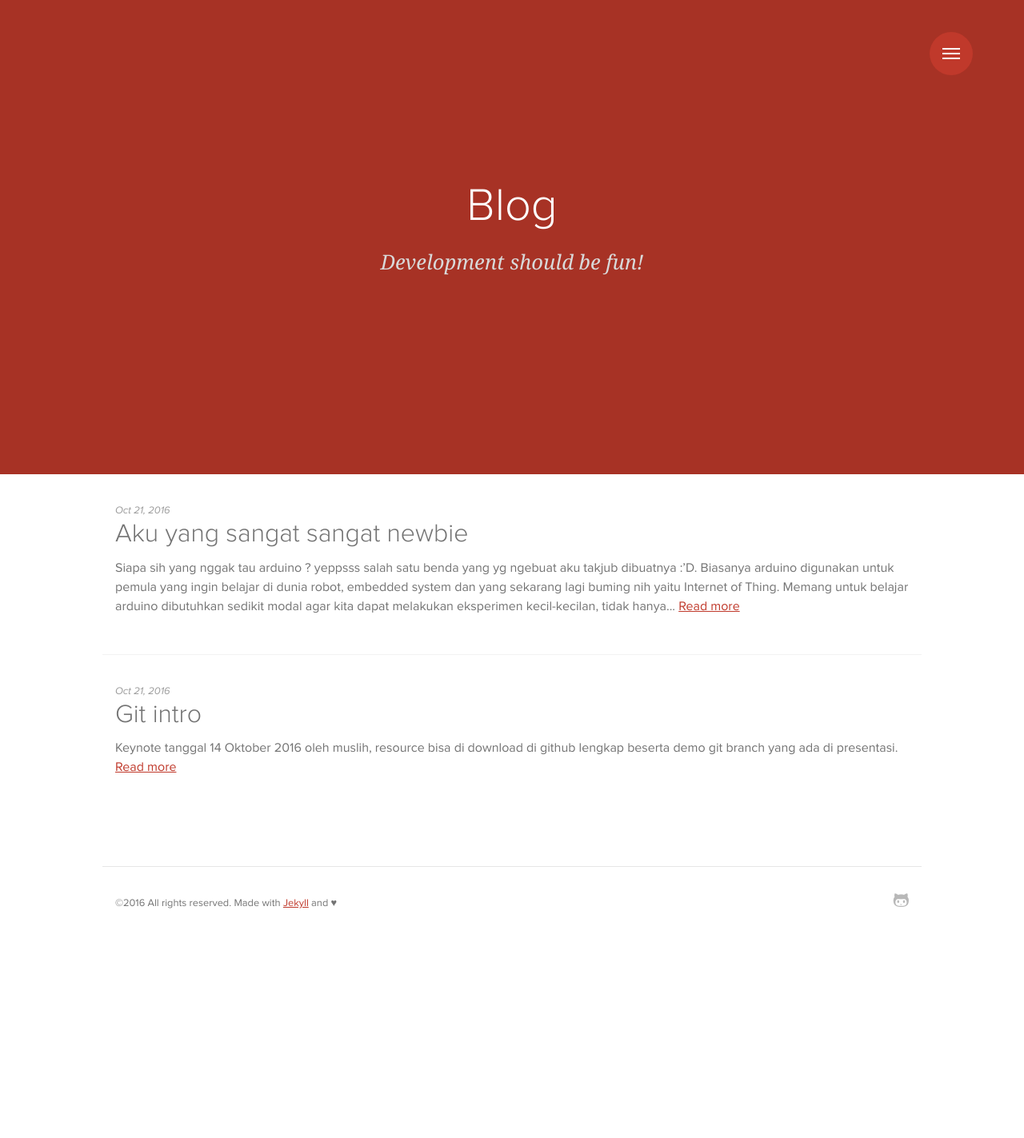
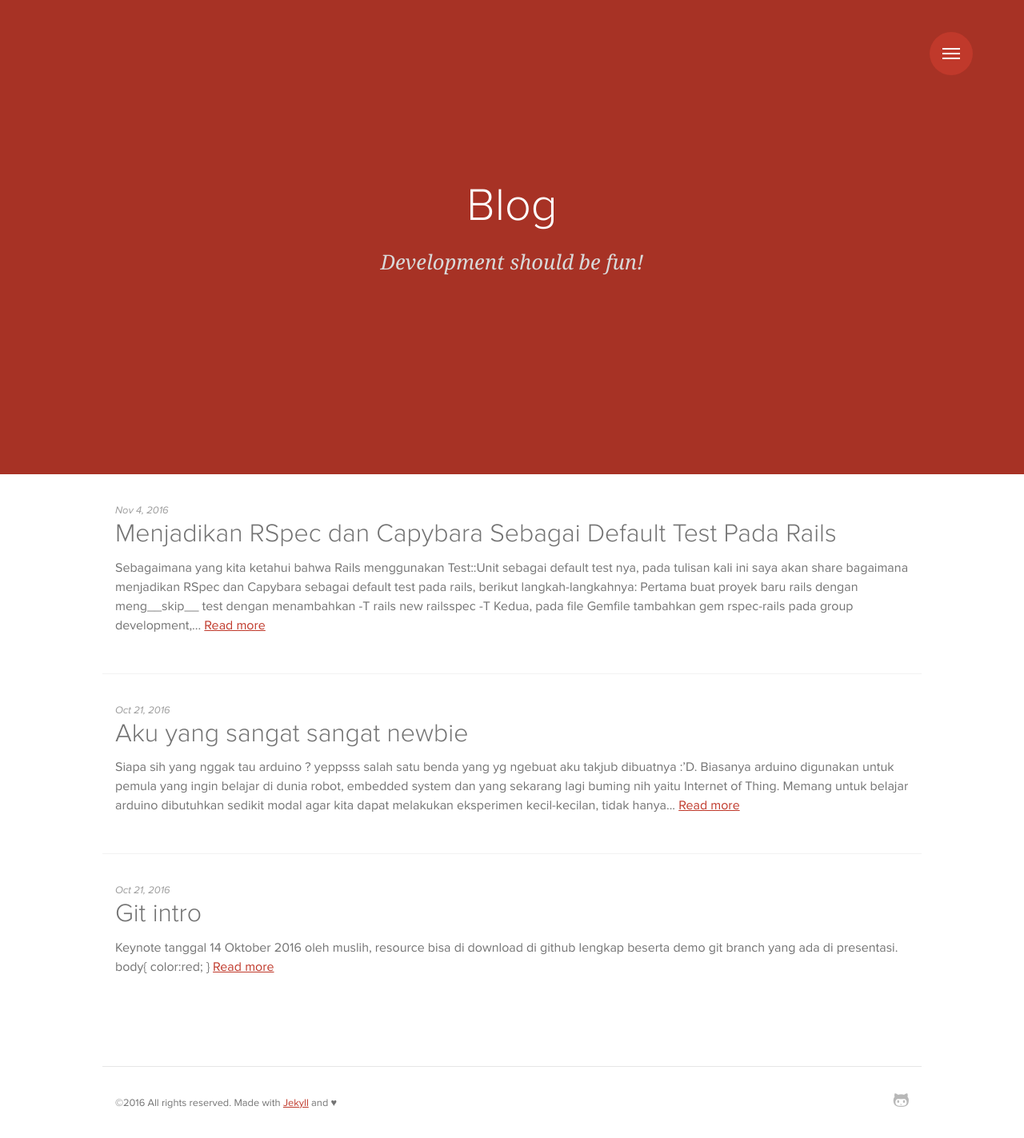
Before and after one commit to umbjm/umbjm.github.io, a Jekyll site: the page built from blog/index.html, in a window 1280 px wide. Shown: the whole page at 80% size. Built offline with Jekyll 4.4.1, drawn with Linux system fonts in a browser that asks for light colours; some web fonts are replaced.

Commit message:
Add new post from muslih

````diff
--- a/_posts/2016-10-21-git-intro.markdown
+++ b/_posts/2016-10-21-git-intro.markdown
@@ -9,3 +9,9 @@ categories:
 Keynote tanggal 14 Oktober 2016 oleh [muslih](http://muslih.me), resource bisa di download di [github](https://github.com/umbjm/keynotes/tree/master/14-10-2016-git-intro-muslih) lengkap beserta demo git branch yang ada di presentasi.
 
 <script async class="speakerdeck-embed" data-id="61b323a605564e198b48a33c6807d88a" data-ratio="1.33333333333333" src="//speakerdeck.com/assets/embed.js"></script>
+
+```css
+body{
+  color:red;
+}
+```
--- /dev/null
+++ b/_posts/2016-11-04-menjadikan-rspec-dan-capybara-sebagai-default-test-pada-rails.markdown
@@ -0,0 +1,42 @@
+---
+layout: post
+title: "Menjadikan RSpec dan Capybara Sebagai Default Test Pada Rails"
+permalink: "menjadikan-rspec-dan-capybara-sebagai-default-test-pada-rails"
+date: 2016-11-04 15:08
+categories: rails
+---
+
+Sebagaimana yang kita ketahui bahwa Rails menggunakan Test::Unit sebagai default test nya, pada tulisan kali ini saya akan share bagaimana menjadikan RSpec dan Capybara sebagai default test pada rails, berikut langkah-langkahnya:
+
+Pertama buat proyek baru rails dengan meng__skip__ test dengan menambahkan `-T`
+```bash
+rails new railsspec -T
+```
+
+Kedua, pada file `Gemfile` tambahkan gem `rspec-rails` pada group development, dan test, sedangkan `capybara` pada group test
+``` ruby
+group :development, :test do
+  gem 'rspec-rails'
+end
+group :test do
+  gem 'capybara'
+end
+```
+lanjutkan dengan `bundle install`
+
+Ketiga, inisialisasi `/spec` direktori dengan menggunakan
+```bash
+rails g rspec:install
+```
+maka akan ditambahkan file berikut
+```bash
+Running via Spring preloader in process 25274
+      create  .rspec
+      create  spec
+      create  spec/spec_helper.rb
+      create  spec/rails_helper.rb
+```
+
+Keempat, RSpec sudah berhasil di install, untuk menjalankan bisa menggunakan `rspec` atau `rake spec`
+
+![tes](/assets/img/posts/rspec-test.png)
````
Also changed, not shown: assets/img/posts/rspec-test.png (added).
